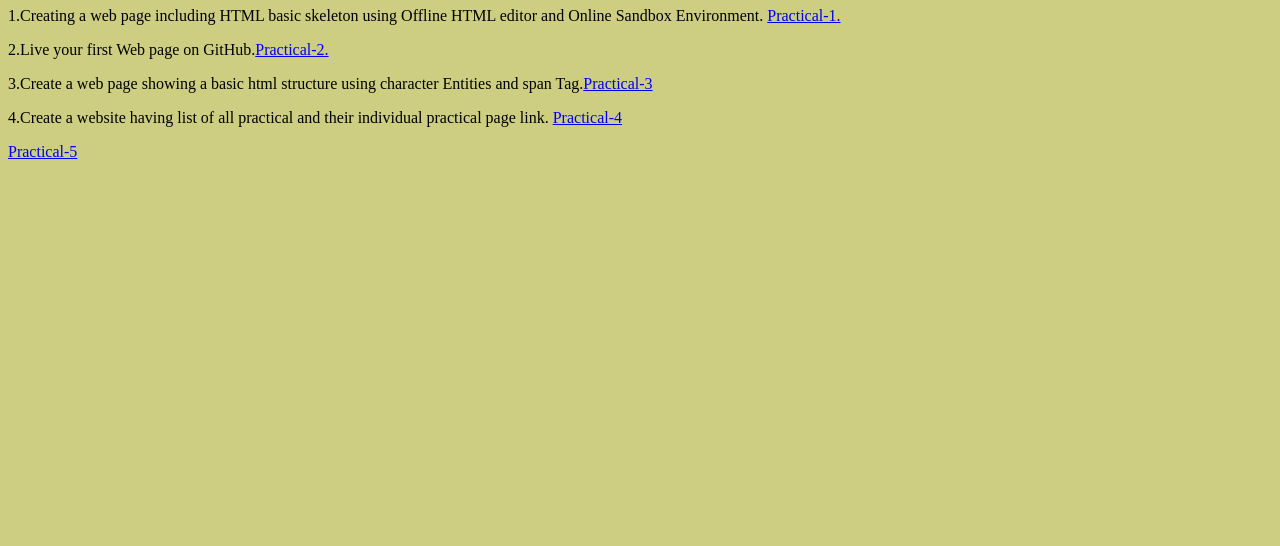
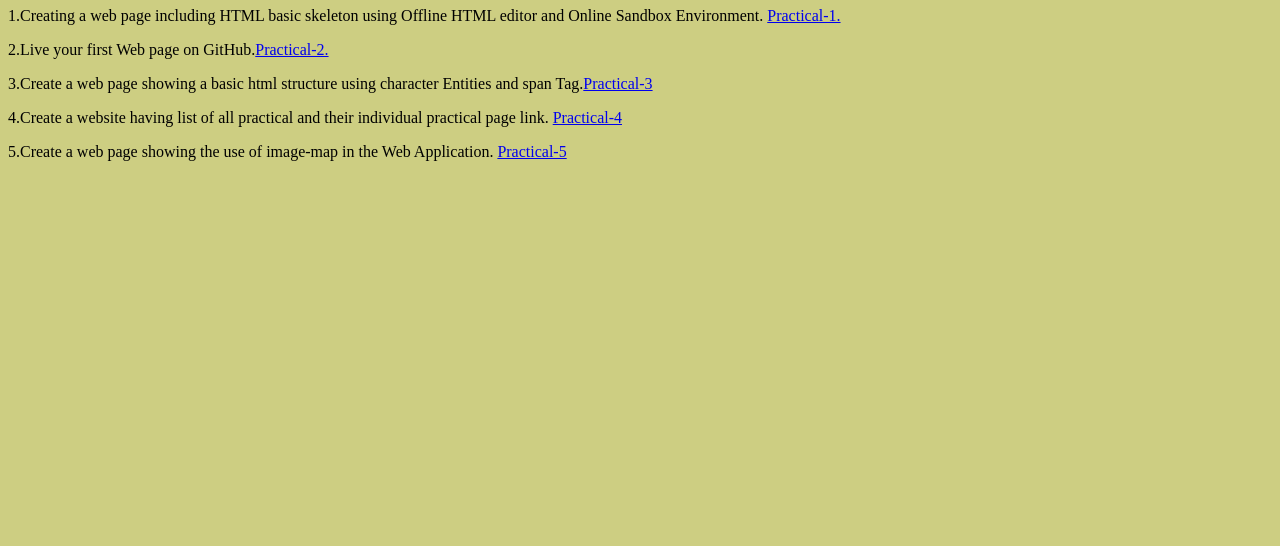
Before and after one commit to astha-kharya/fullstack-practiacl4, a plain HTML site: page index.html in a window 1280 px wide. Shown: the part 254-800 px from the top of the page. Drawn offline with Linux system fonts and the light colour scheme.

Commit message:
add practical 5

```diff
--- a/index.html
+++ b/index.html
@@ -23,7 +23,8 @@
     <p>4.Create a website having list of all practical and their individual practical page link.
         <a href="#" target="_blank">Practical-4</a>
     </p>
-    <p><a href="practicals/practical5.html" target="_blank">Practical-5</a></p>
+    <p>5.Create a web page showing the use of image-map in the Web Application.
+        <a href="practicals/practical5.html" target="_blank">Practical-5</a></p>
 
 </body>
 
```
